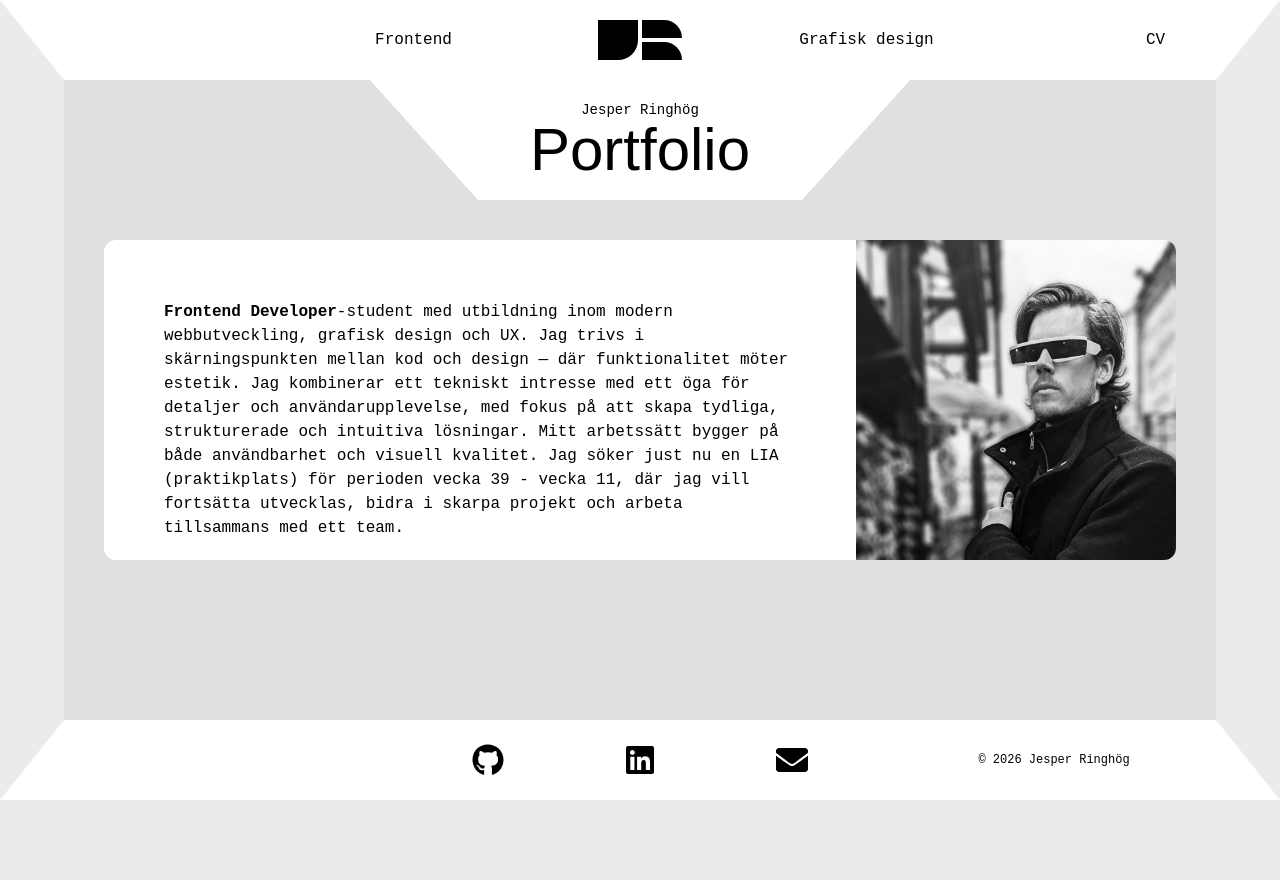
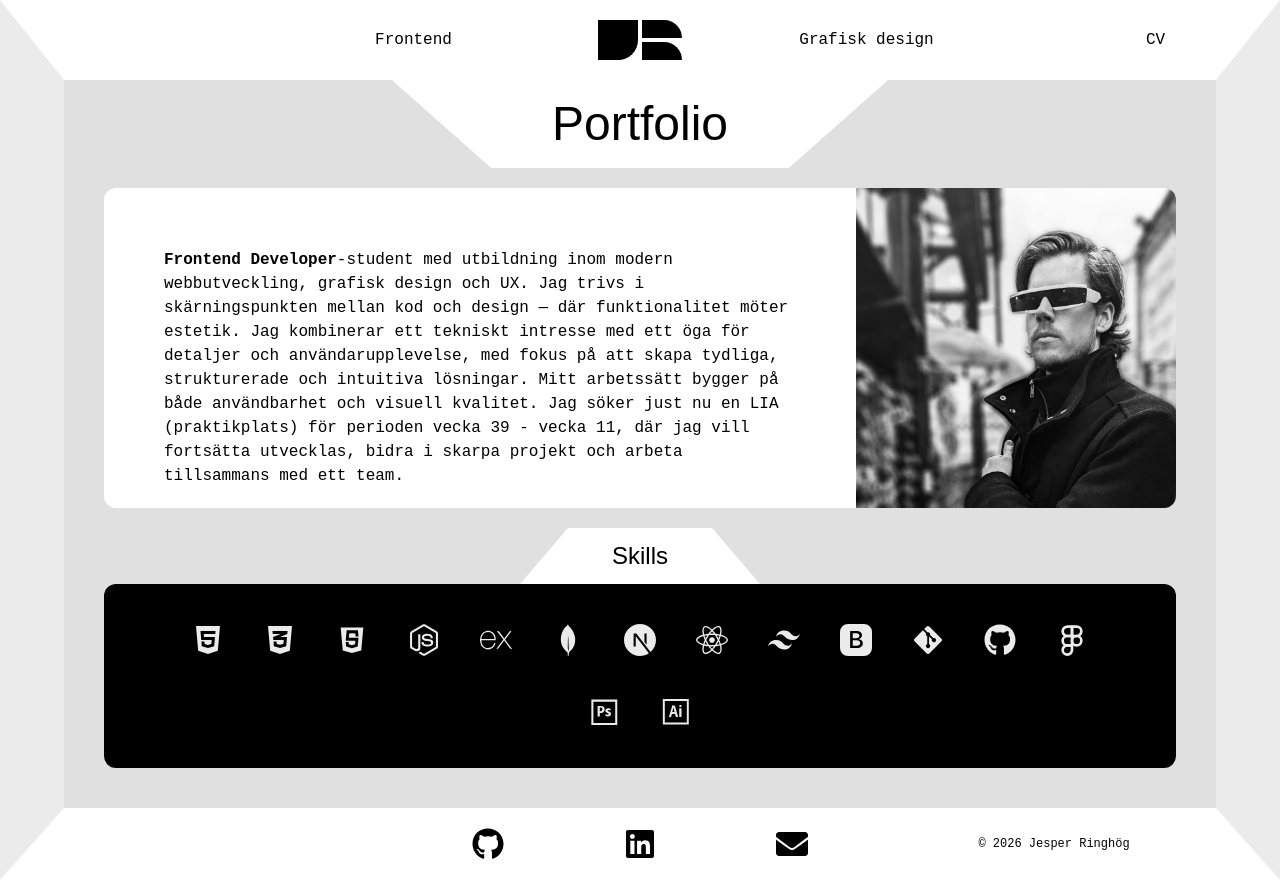
Before and after one commit to jesperringhog/the-portfolio, a Next.js app: page / in a window 1280 px wide. Before the commit the page ends 800 px from the top, so only its background shows below. Built offline with nearby package versions, Linux system fonts and the light colour scheme; a web font is replaced by a local one.

Commit message:
added skills to home page

```diff
--- a/app/components/buttons/IconComponent.tsx
+++ b/app/components/buttons/IconComponent.tsx
@@ -2,8 +2,8 @@ import { IconType } from "react-icons"
 
 type IconComponentProps = {
     reactIcon: IconType;
-    hoverClass?: string;
+    extClass?: string;
 }
 
-export const IconComponent = ({reactIcon: Icon, hoverClass}: IconComponentProps) =>
-    <Icon className={`w-8 h-8 m-5 hover:scale-110 duration-150 fill-foreground ${hoverClass}`} />
+export const IconComponent = ({reactIcon: Icon, extClass}: IconComponentProps) =>
+    <Icon className={`w-8 h-8 m-5 hover:scale-110 duration-150 ${extClass}`} />
--- a/app/components/buttons/LinkComponent.tsx
+++ b/app/components/buttons/LinkComponent.tsx
@@ -5,10 +5,10 @@ import { IconComponent } from "./IconComponent";
 type IconProps = {
   href: string;
   reactIcon: IconType;
-  hoverClass?: string;
+  extClass?: string;
 }
 
-export const LinkComponent = ({href, reactIcon, hoverClass }: IconProps) =>
+export const LinkComponent = ({href, reactIcon, extClass }: IconProps) =>
   <Link href={href} target="_blank" rel="noopener noreferrer">
-    <IconComponent reactIcon={reactIcon} hoverClass={hoverClass}/>
+    <IconComponent reactIcon={reactIcon} extClass={extClass}/>
   </Link>
--- /dev/null
+++ b/app/data/skills.ts
@@ -0,0 +1,32 @@
+import { BsBootstrapFill } from "react-icons/bs";
+import { DiIllustrator, DiJavascript, DiPhotoshop } from "react-icons/di";
+import {
+  FaHtml5,
+  FaCss3Alt,
+  FaReact,
+  FaNodeJs,
+  FaGitAlt,
+  FaGithub,
+} from "react-icons/fa";
+import { FiFigma } from "react-icons/fi";
+import { RiTailwindCssFill } from "react-icons/ri";
+import { SiNextdotjs, SiExpress, SiMongodb } from "react-icons/si";
+import { TbBrandAdobeIndesign } from "react-icons/tb";
+
+export const skills = [
+  FaHtml5,
+  FaCss3Alt,
+  DiJavascript,
+  FaNodeJs,
+  SiExpress,
+  SiMongodb,
+  SiNextdotjs,
+  FaReact,
+  RiTailwindCssFill,
+  BsBootstrapFill,
+  FaGitAlt,
+  FaGithub,
+  FiFigma,
+  DiPhotoshop,
+  DiIllustrator,
+];
--- a/app/frontend/page.tsx
+++ b/app/frontend/page.tsx
@@ -20,17 +20,17 @@ export default function Frontend() {
               <LinkComponent
                 href={p.github}
                 reactIcon={FaGithub}
-                hoverClass="group-hover:fill-primary"
+                extClass="group-hover:fill-primary"
               />
               {p.figma && <LinkComponent
               href={p.figma}
               reactIcon={FaFigma}
-              hoverClass="group-hover:fill-primary"
+              extClass="group-hover:fill-primary"
               />}
               <LinkComponent
                 href={p.vercel}
                 reactIcon={BsArrowsFullscreen}
-                hoverClass="group-hover:fill-primary"
+                extClass="group-hover:fill-primary"
               />
             </div>
           </div>
--- a/app/page.tsx
+++ b/app/page.tsx
@@ -1,16 +1,21 @@
 import Image from "next/image";
+import { IconComponent } from "./components/buttons/IconComponent";
+import { skills } from "./data/skills";
 
 export default function Home() {
   return (
-    <section className="h-full flex flex-1 flex-col items-center md:pb-10 md:gap-10">
-      <div className="w-full xl:w-auto flex flex-col items-center xl:px-40 py-5 bg-primary
-      xl:[clip-path:polygon(0%_0%,100%_0%,80%_100%,20%_100%)]">
-        <h2 className="text-xs xl:text-sm">Jesper Ringhög</h2>
-        <h1 className="font-brush text-5xl xl:text-6xl">Portfolio</h1>
+    <section className="h-full flex flex-1 flex-col items-center lg:gap-5">
+      <div
+        className="w-full xl:w-auto flex flex-col items-center xl:px-40 py-5 bg-primary
+      xl:[clip-path:polygon(0%_0%,100%_0%,80%_100%,20%_100%)]"
+      >
+        <h1 className="flex flex-col text-center font-brush text-5xl">
+          Portfolio
+        </h1>
       </div>
       <div
         className="max-w-300 xl:max-h-80 flex flex-col-reverse lg:flex-row-reverse
-      justify-center items-center md:gap-10 xl:gap-0 md:mx-20 xl:mx-10"
+      justify-center items-center md:gap-5 xl:gap-0 lg:mx-20 xl:mx-10"
       >
         <Image
           src="/profile/london-punk-square.jpg"
@@ -23,7 +28,7 @@ export default function Home() {
         />
         <div
           className="h-full bg-project p-15
-        md:rounded-xl xl:rounded-r-none xl:rounded-l-xl"
+        lg:rounded-xl xl:rounded-r-none xl:rounded-l-xl"
         >
           <p className="text-sm md:text-base">
             <strong>Frontend Developer</strong>-student med utbildning inom
@@ -39,6 +44,19 @@ export default function Home() {
           </p>
         </div>
       </div>
+      <div className="md:my-5 lg:mt-0 md:mx-20 xl:mx-10 md:mb-10 flex flex-col items-center
+      text-2xl text-center">
+        <h2 className="w-full xl:w-60 p-3 pt-10 md:pt-3 font-brush bg-project md:rounded-t-xl
+        xl:[clip-path:polygon(20%_0%,80%_0%,100%_100%,0%_100%)]">
+          Skills
+        </h2>
+        <div className="px-10 py-5 flex flex-wrap justify-center text-background bg-foreground
+        md:rounded-b-xl xl:rounded-xl">
+          {skills.map((s, i) => (
+            <IconComponent key={i} reactIcon={s} />
+          ))}
+        </div>
+      </div>
     </section>
   );
 }
```
